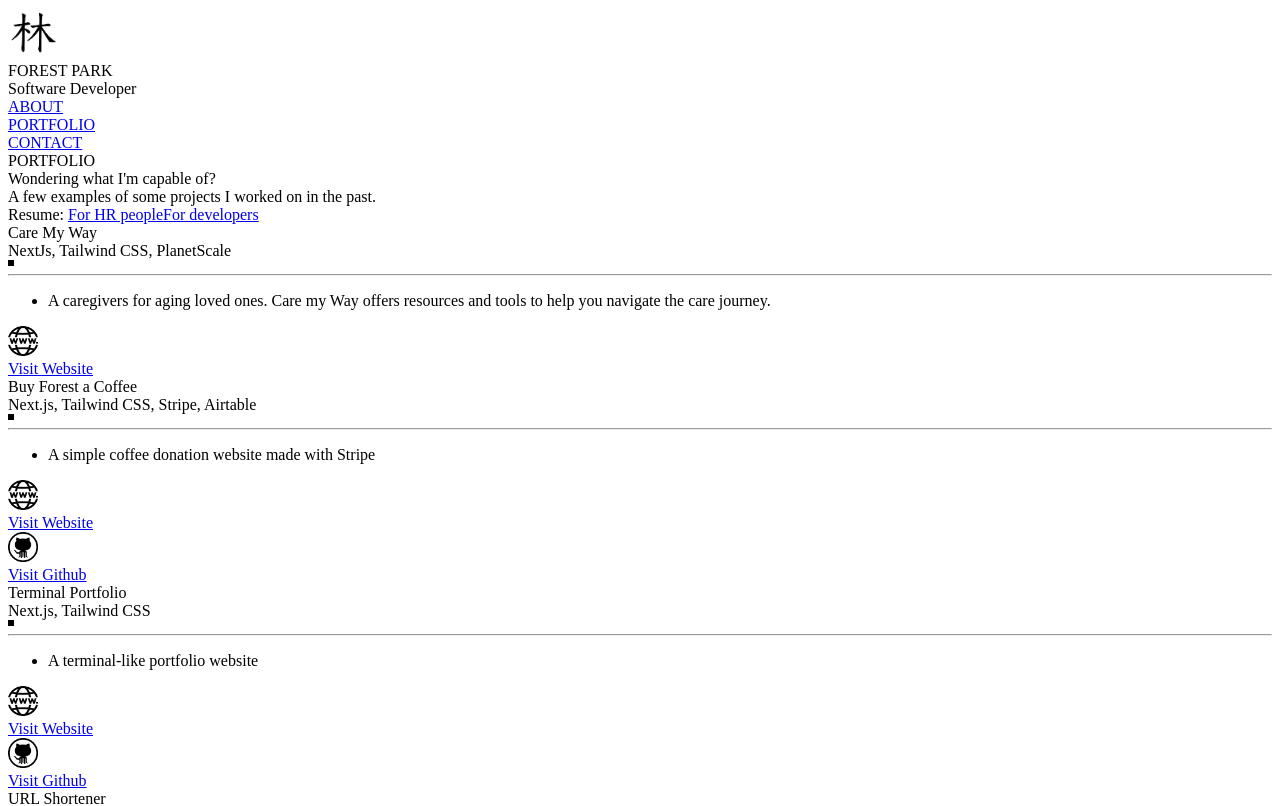
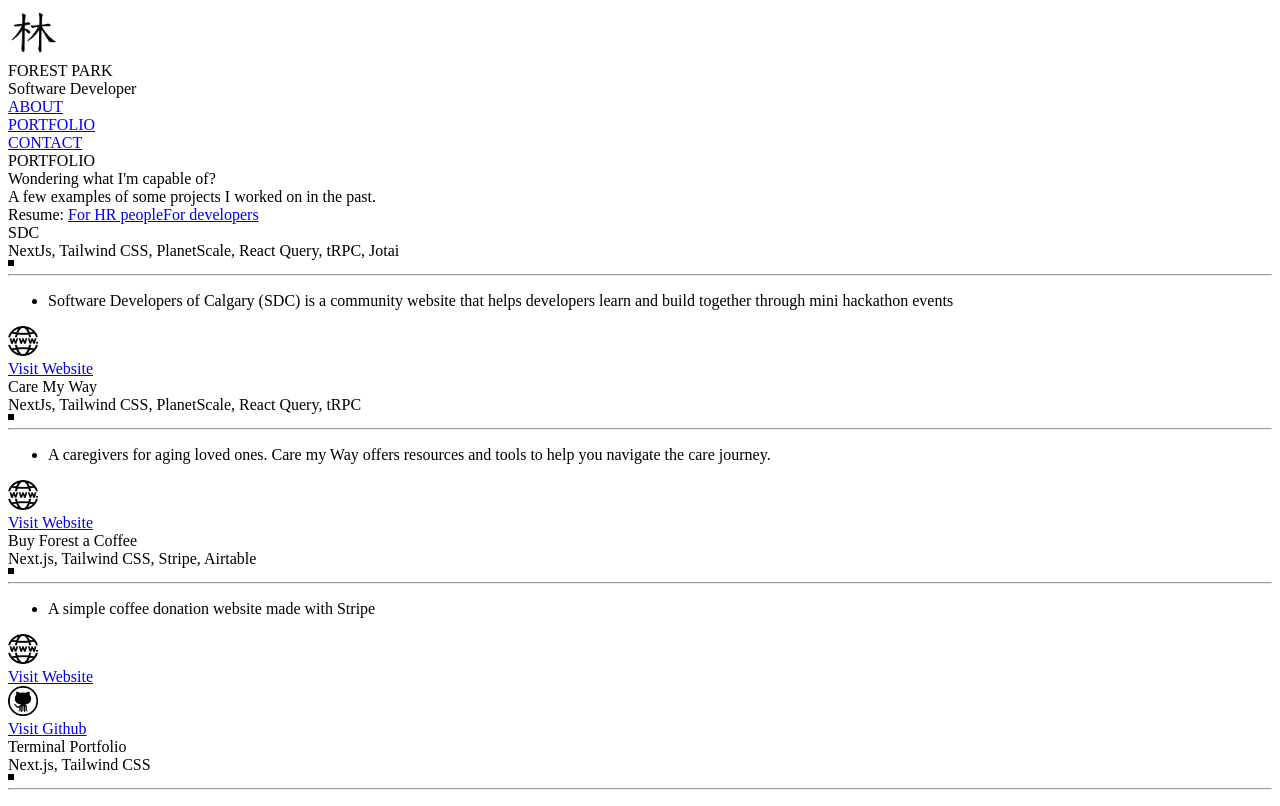
Before and after one commit to foresthpark/portfolio_site_v2, a Next.js app: page /portfolio in a window 1280 px wide. Shown: the top 806 px of the page. Built offline with nearby package versions, Linux system fonts and the light colour scheme.

Commit message:
Add SDC project to portfolio.js with NextJs, Tailwind CSS, PlanetScale, React Query, tRPC, Jotai

```diff
--- a/pages/portfolio.js
+++ b/pages/portfolio.js
@@ -8,9 +8,17 @@ import NewWindowLink from "../components/NewWindowLink/NewWindowLink";
 
 const projects = [
   {
+    name: "SDC",
+    website: "https://www.sdc.fyi",
+    tech: ["NextJs", "Tailwind CSS", "PlanetScale, React Query, tRPC, Jotai"],
+    description: [
+      "Software Developers of Calgary (SDC) is a community website that helps developers learn and build together through mini hackathon events",
+    ],
+  },
+  {
     name: "Care My Way",
     website: "https://www.caremyway.ca",
-    tech: ["NextJs", "Tailwind CSS", "PlanetScale"],
+    tech: ["NextJs", "Tailwind CSS", "PlanetScale, React Query, tRPC"],
     description: [
       "A caregivers for aging loved ones. Care my Way offers resources and tools to help you navigate the care journey.",
     ],
```
